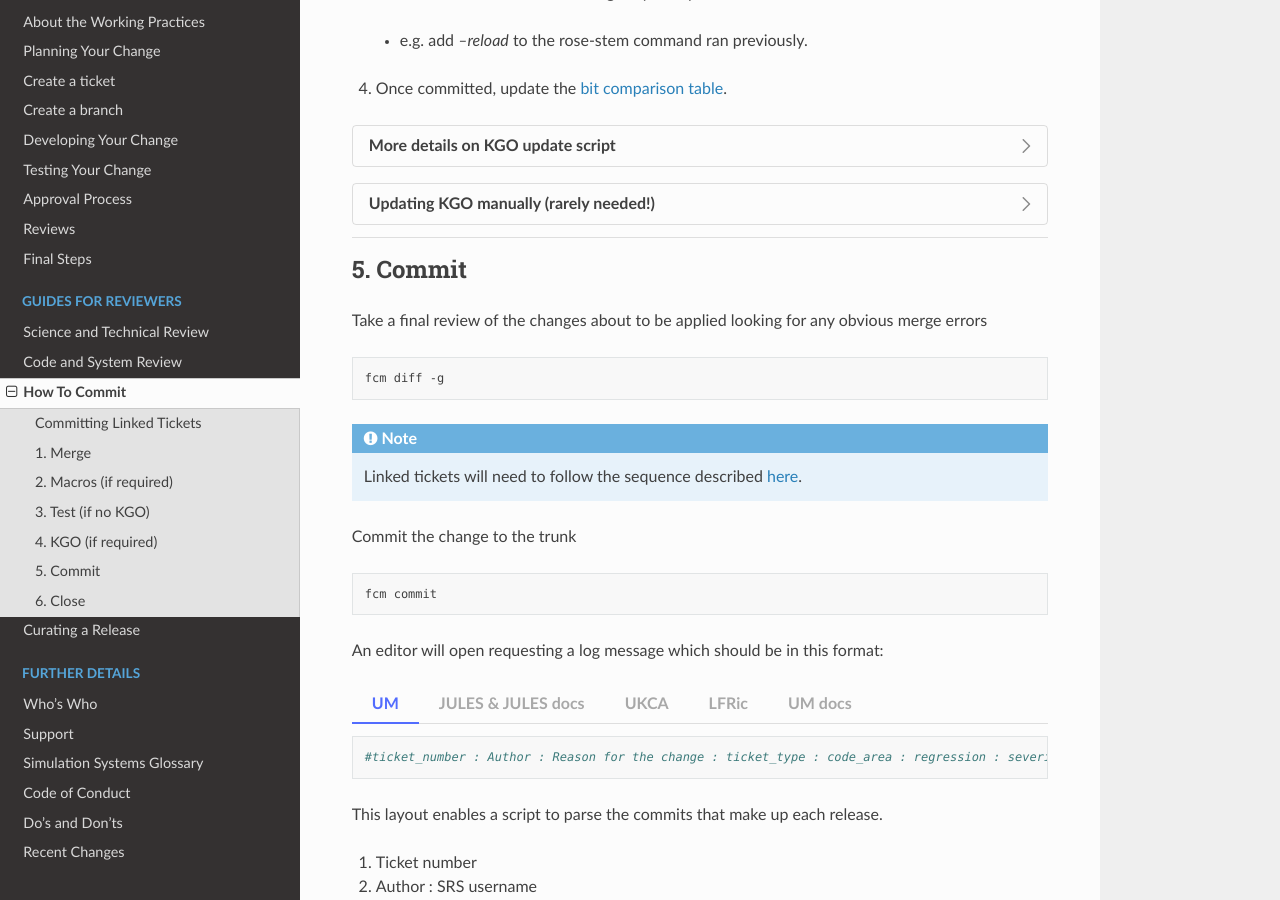
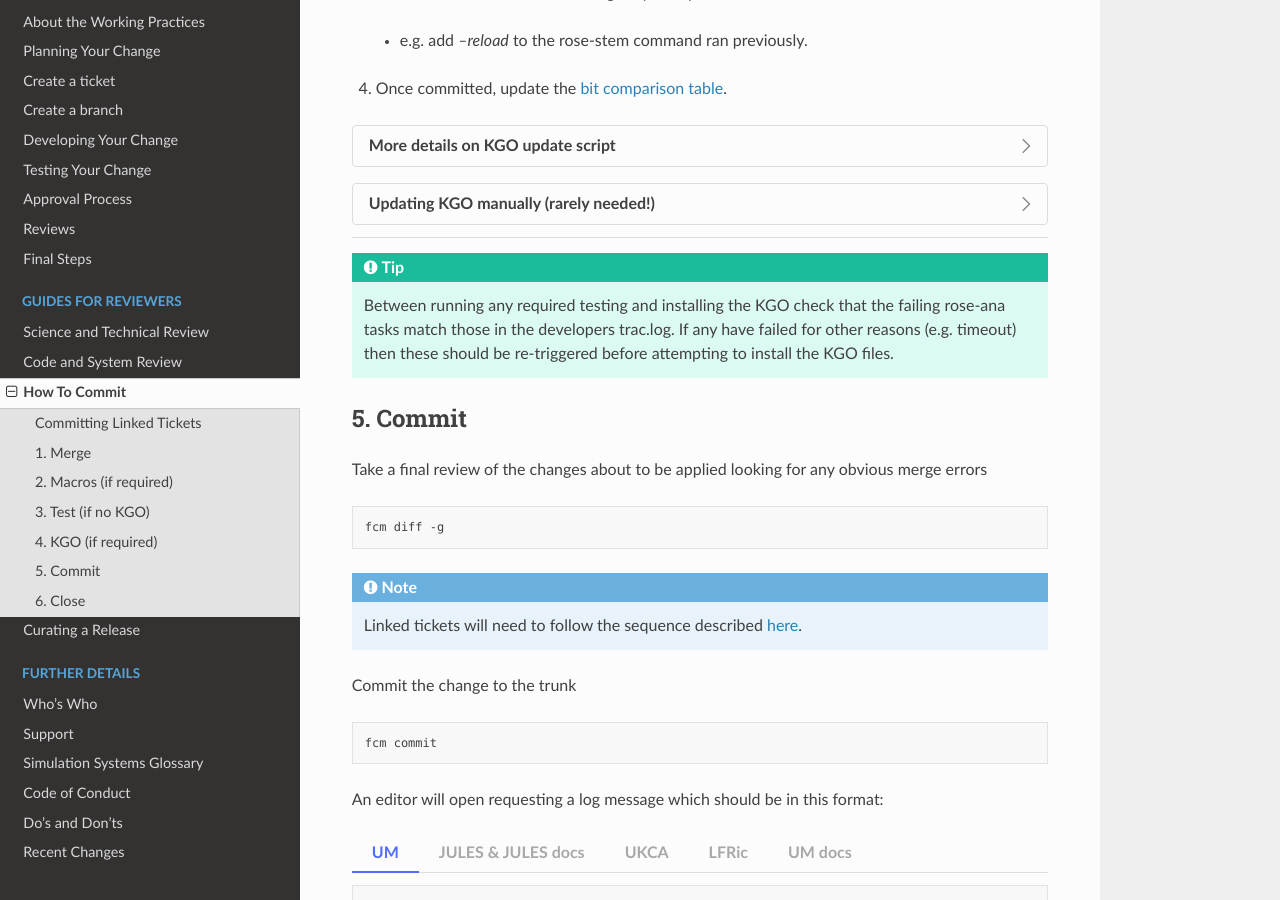
Before and after one commit to MetOffice/simulation-systems, a Sphinx documentation site: the page built from source/Reviewers/howtocommit.rst, in a window 1280 px wide and 900 px high, scrolled down 3062 px. Built offline with Sphinx 7.4.7 and the Read the Docs theme 2.0.0, drawn with Linux system fonts in a browser that asks for light colours.

Commit message:
review response

```diff
--- a/source/Reviewers/codereview.rst
+++ b/source/Reviewers/codereview.rst
@@ -23,7 +23,8 @@ will include areas such as:
 .. dropdown:: Is the ticket and testing complete?
 
     * A Ticket Summary should be attached and filled in. This includes:
-        * Proof of :ref:`testing <testing>` completed.
+        * Proof of :ref:`testing <testing>` completed. All tests should pass
+          with the exception of any known changes in answers.
         * Approvals from the code owners for every file changed.
         * If the change affects answers then approval from the owners of the affected configurations.
         * If the change modifies OMP code sections then approval from the optimisation team.
--- a/source/Reviewers/committinglinkedtickets.rst
+++ b/source/Reviewers/committinglinkedtickets.rst
@@ -8,7 +8,8 @@ How do linked tickets work?
 Linked tickets contain changes that all need to be committed together to work
 successfully. With only some of the changes committed the repositories are
 considered "out of sync", with some of the test suites likely to fail as the
-api between the codebases is broken.
+api between the codebases is broken. For this reason, where possible, all parts of
+a linked ticket should be committed on the same day to avoid nightly tests failing.
 
 :ref:`Multi-repository <multirepo>` changes are nested, and the different branches
 will need approaching in the correct order. The UM and LFRIc are the key places where
--- a/source/Reviewers/howtocommit.rst
+++ b/source/Reviewers/howtocommit.rst
@@ -414,6 +414,12 @@ for all affected tests before you commit to the trunk.
            trunk and run the test-suite as described above to confirm that all
            is working.
 
+.. tip::
+    Between running any required testing and installing the KGO check that the
+    failing rose-ana tasks match those in the developers trac.log. If any have
+    failed for other reasons (e.g. timeout) then these should be re-triggered
+    before attempting to install the KGO files.
+
 5. Commit
 ---------
 
```
Also changed, not shown: other parts of source/Reviewers/committinglinkedtickets.rst (+1 -1 lines).
